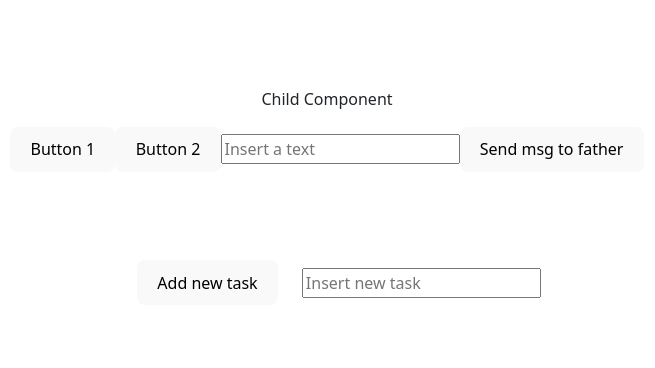
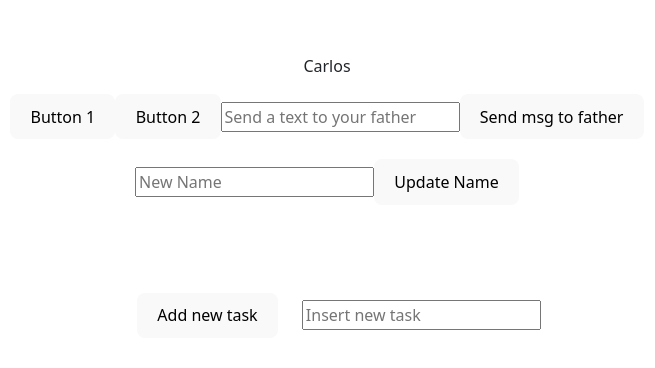
Before and after one commit to lucianogarriga/react-hooks-ob, a React (Vite) app: page / in a window 1280 px wide. Shown: the part 160-528 px from the top of the page, without its empty margins (313-968 px from the left). Built offline with nearby package versions, Linux system fonts and the light colour scheme.

Commit message:
Events - Props - State

```diff
--- a/src/components/container/father.jsx
+++ b/src/components/container/father.jsx
@@ -1,15 +1,22 @@
-import React from 'react';
+import React, {useState} from 'react';
 import Child from '../pure/child';
 
 const Father = () => {
+
+    const [name, setName] = useState('Carlos');
 
     function showMessage(text){
         alert(`Mensaje recibido desde el hijo: ${text}`)
     }
 
+    function updateName(newName){
+        setName(newName)
+        console.log(`El nuevo nombre es: ${newName}`)
+    }
+
     return (
         <div>
-            <Child name="Child" send={showMessage}></Child>
+            <Child name={name} send={showMessage} update={updateName}></Child>
         </div>
     );
 }
--- a/src/components/pure/child.jsx
+++ b/src/components/pure/child.jsx
@@ -1,8 +1,9 @@
 import React, {useRef} from "react";
 
-const Child = ({ name, send }) => {
+const Child = ({ name, send, update }) => {
 
   const msgRef = useRef('')
+  const nameRef = useRef('')
 
   function pressButton() {
     const text = msgRef.current.value;
@@ -17,25 +18,38 @@
     console.log("Input Focused");
   };
 
+  function submitName(e) {
+    e.preventDefault();
+    update(nameRef.current.value)
+  }
+
   return (
     <div>
       <p
         onMouseOver={() => {
-          console.log("OnMouseOver");
+          console.log( `Hello ${name}`);
         }}
       >
-        {name} Component
+        {name}
       </p>
       <button onClick={pressButton}>Button 1</button>
       <button onClick={() => pressButtonParams("Button 2")}>Button 2</button>
       <input
-        placeholder="Insert a text"
+        placeholder = 'Send a text to your father'
         onFocus={inputFocused}
         onChange={(e) => console.log("Input: ", e.target.value)}
         onCopy={() => alert("Text copied")}
         ref={msgRef}
       />
-      <button onClick={( ) => send('Hello father')}>Send msg to father</button>
+      <button onClick={( ) => send(msgRef.current.value)}>Send msg to father</button>
+
+      <div style={{marginTop:"20px"}}>
+        <form onSubmit={submitName}>
+          <input ref={nameRef} placeholder="New Name"/>
+          <button type="submit">Update Name</button>
+
+        </form>
+      </div>
     </div>
   );
 };
```
